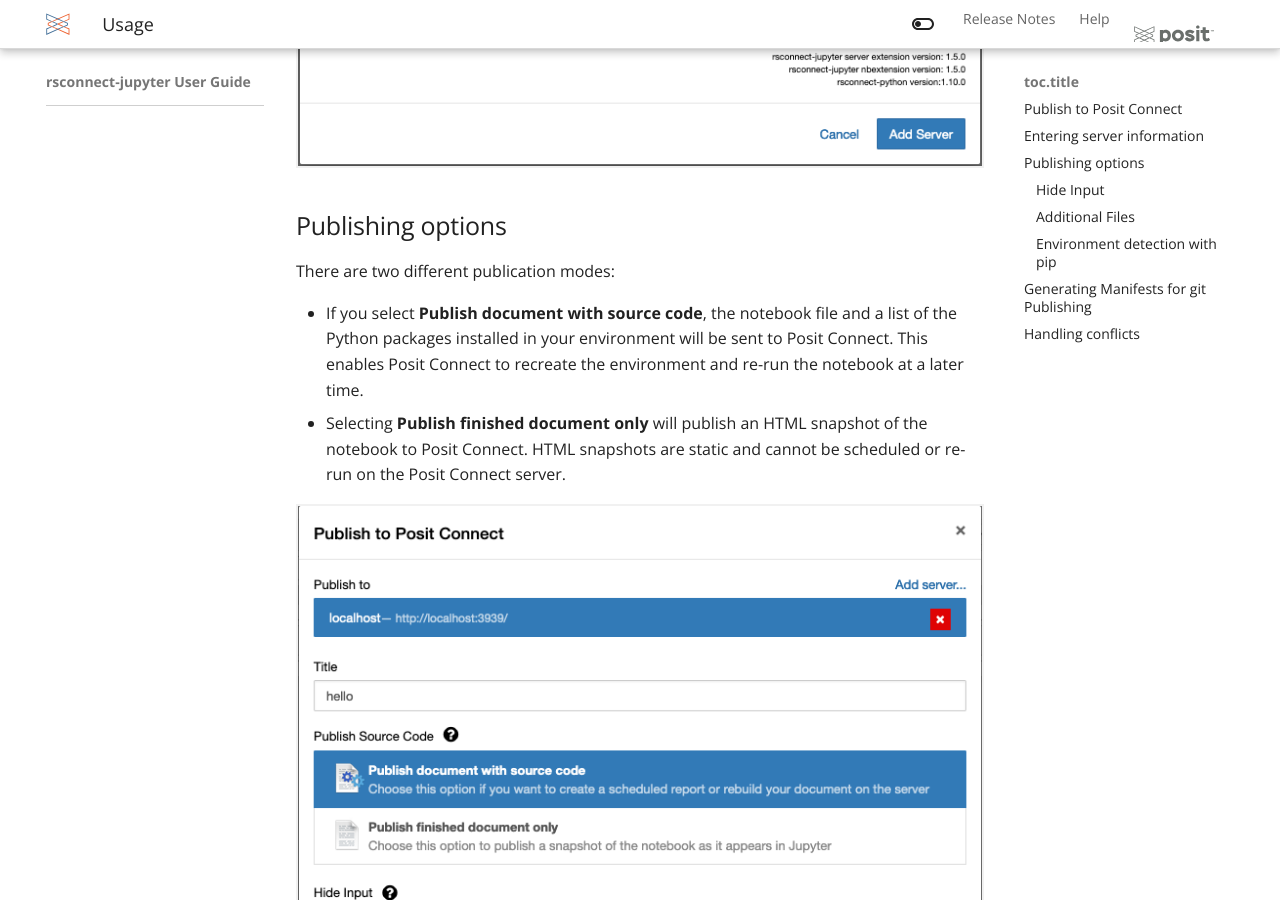
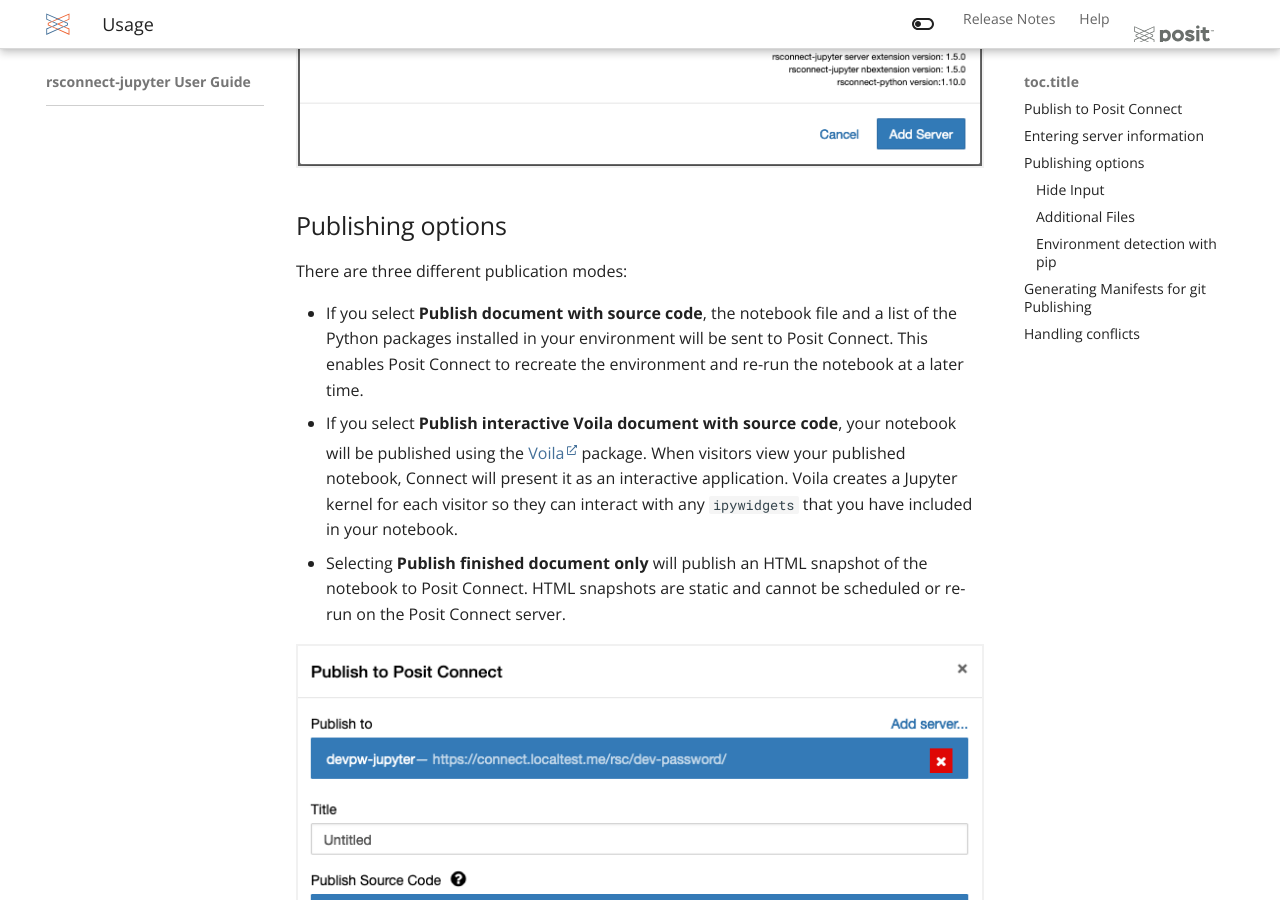
Before and after one commit to rstudio/rsconnect-jupyter, an MkDocs documentation site: the page built from docs/docs/usage.md, in a window 1280 px wide and 900 px high, scrolled down 1571 px. Built offline with MkDocs 1.6.1 and Material for MkDocs 9.7.7, drawn with Linux system fonts in a browser that asks for light colours.

Commit message:
add Voila to the docs

```diff
--- a/docs/docs/usage.md
+++ b/docs/docs/usage.md
@@ -39,11 +39,16 @@
 
 ## Publishing options
 
-There are two different publication modes:
+There are three different publication modes:
 
 - If you select **Publish document with source code**, the notebook file and a list of the Python
 packages installed in your environment will be sent to Posit Connect. This enables Posit
 Connect to recreate the environment and re-run the notebook at a later time.
+- If you select **Publish interactive Voila document with source code**, your notebook will
+be published using the [Voila](https://voila.readthedocs.io/en/stable/) package. When
+visitors view your published notebook, Connect will present it as an interactive
+application. Voila creates a Jupyter kernel for each visitor so they can interact
+with any `ipywidgets` that you have included in your notebook.
 - Selecting **Publish finished document only** will
 publish an HTML snapshot of the notebook to Posit Connect. HTML snapshots are static and
 cannot be scheduled or re-run on the Posit Connect server.
```
Also changed, not shown: docs/docs/images/rsconnect-jupyter-usage.png.
